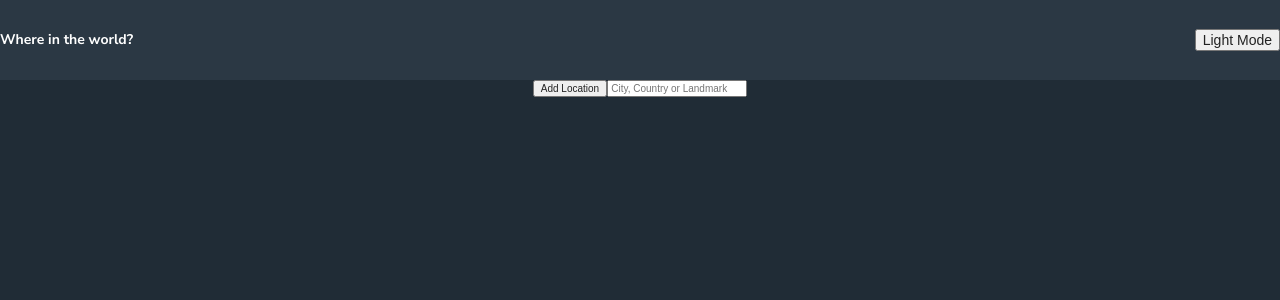
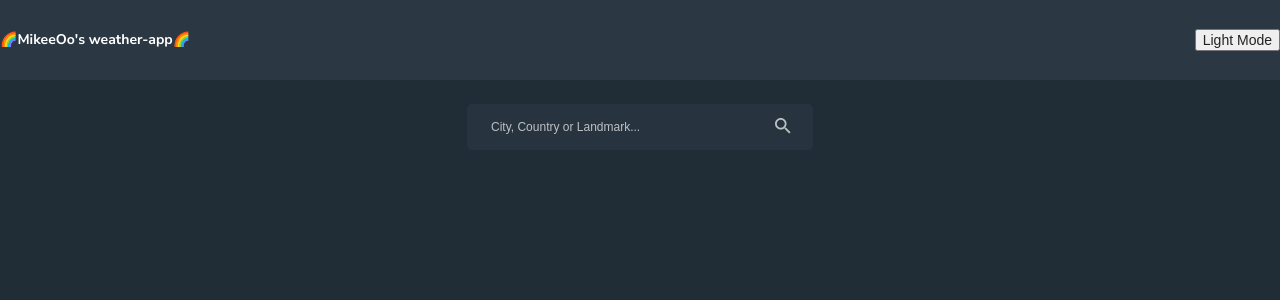
Before and after one commit to MikeeOo/weather-app, a React (Create React App) app: page / in a window 1280 px wide. Shown: the top 300 px of the page. Built offline with nearby package versions, Linux system fonts and the light colour scheme.

Commit message:
made some basic styles

```diff
--- a/src/components/Header.styled.ts
+++ b/src/components/Header.styled.ts
@@ -9,6 +9,8 @@ export const HeaderStyled = styled.header`
   display: flex;
   font-size: 1.4rem;
   font-weight: ${({theme}) => theme.weight.bold};
-  height: 80px;
+  height: 8rem;
+  //padding: 2em;
+  //padding: 2em;
   justify-content: space-between;
 `
--- a/src/components/Header.tsx
+++ b/src/components/Header.tsx
@@ -6,8 +6,8 @@ const Header = (): JSX.Element => {
       <HeaderStyled>
 
 
-          {/*<h1>🌈MikeeOo's weather-app xD🌈</h1>*/}
-          <h1>Where in the world?</h1>
+          <h1>🌈MikeeOo's weather-app🌈</h1>
+          {/*<h1>Where in the world?</h1>*/}
           <button>Light Mode</button>
       </HeaderStyled>
   );
--- a/src/components/Location.styled.ts
+++ b/src/components/Location.styled.ts
@@ -1,11 +1,13 @@
 import styled from "styled-components";
 
 export const LocationStyled = styled.div`
-  border: 2px dashed yellow;
-  background-color: ${({theme}) => theme.color};
-  width: 25%;
+  background-color: ${({theme}) => theme.color.secondary};
+  width: 26.4rem;
+  margin: 2.4rem auto 0 auto;
+  border-radius: 25px;
 
   img {
     width: 100%;
+    border-radius: 25px;
   }
 `
--- a/src/components/Location.tsx
+++ b/src/components/Location.tsx
@@ -14,6 +14,7 @@ const Location = (props: ILocationData): JSX.Element => {
   return (
 
       <LocationStyled>
+
 
           <img src={props.locationPicture} alt=""/>
           {props.locationName}
--- /dev/null
+++ b/src/components/LocationDisplay.styled.ts
@@ -0,0 +1,5 @@
+import styled from "styled-components";
+
+export const LocationDisplayStyled = styled.div`
+  padding: 0 0 2.4rem 0;
+`
--- a/src/components/LocationDisplay.tsx
+++ b/src/components/LocationDisplay.tsx
@@ -1,5 +1,7 @@
 import {useSelector} from "react-redux";
 import {locationDataArray as reduxLocationDataArray} from "../redux/locationDataSlice";
+
+import {LocationDisplayStyled} from "./LocationDisplay.styled";
 import Location from "./Location";
 
 const LocationDisplay = (): JSX.Element => {
@@ -7,7 +9,7 @@ const LocationDisplay = (): JSX.Element => {
     const locationDataArray = useSelector(reduxLocationDataArray)
 
   return (
-      <div>
+      <LocationDisplayStyled>
           {locationDataArray.map((location) =>
               <Location key={location.locationId}
                         locationId={location.locationId}
@@ -17,7 +19,7 @@ const LocationDisplay = (): JSX.Element => {
                         locationIcon={location.locationIcon}
                         locationPicture={location.locationPicture}/>
           )}
-      </div>
+      </LocationDisplayStyled>
   )
 }
 
--- a/src/components/LocationSearch.styled.ts
+++ b/src/components/LocationSearch.styled.ts
@@ -1,5 +1,59 @@
 import styled from "styled-components";
 
 export const LocationSearchStyled = styled.div`
-  text-align: center;
+  margin: 2.4rem 0 0 0;
+
+  form {
+    display: flex;
+    justify-content: center;
+  }
+
+  input[type="search"] {
+    border: none;
+    border-radius: 5px 0 0 5px;
+    background: ${({theme}) => theme.color.secondary};
+    color: ${({theme}) => theme.color.white};
+    font-size: 1.2rem;
+    padding: 1em 2em;
+    width: 20em;
+    border-top: 4px solid ${({theme}) => theme.color.secondary};
+    border-bottom: 4px solid ${({theme}) => theme.color.secondary};
+    opacity: .7;
+
+    &::placeholder {
+      color: ${({theme}) => theme.color.white};
+    }
+
+    &:focus {
+      opacity: 1;
+      border-top: 4px solid ${({theme}) => theme.color.primary};
+      border-bottom: 4px solid ${({theme}) => theme.color.primary};
+
+    }
+    &:hover {
+      opacity: 1;
+    }
+  }
+
+  button[type="submit"] {
+    border: none;
+    border-radius: 0 5px 5px 0;
+    background: ${({theme}) => theme.color.secondary};
+    border-top: 2px solid ${({theme}) => theme.color.secondary};
+    border-bottom: 2px solid ${({theme}) => theme.color.secondary};
+    border-right: 2px solid ${({theme}) => theme.color.secondary};
+    padding: 1em 2em;
+    opacity: .7;
+
+    &:active {
+      border-top: 2px solid ${({theme}) => theme.color.primary};
+      border-bottom: 2px solid ${({theme}) => theme.color.primary};
+      border-right: 2px solid ${({theme}) => theme.color.primary};
+    }
+
+    &:hover {
+      opacity: 1;
+    }
+
+  }
 `
--- a/src/components/LocationSearch.tsx
+++ b/src/components/LocationSearch.tsx
@@ -1,6 +1,8 @@
 import {SyntheticEvent, useState} from "react";
 import {useDispatch} from "react-redux";
 import {getLocationDataFromAPI} from "../api/thunks";
+
+import {ReactComponent as Search} from "../assets/search.svg"
 
 import {LocationSearchStyled} from "./LocationSearch.styled";
 
@@ -22,12 +24,11 @@ const LocationSearch = (): JSX.Element => {
 
           <form onSubmit={handleSubmit}>
 
-              <button>Add Location</button>
-              <input type="text"
+              <input type="search"
                      value={locationInput}
-                     placeholder={`City, Country or Landmark`}
-                     onChange={e => setLocationInput(e.target.value)}
-              />
+                     placeholder={`City, Country or Landmark...`}
+                     onChange={e => setLocationInput(e.target.value)}/>
+              <button type="submit"><Search/></button>
           </form>
       </LocationSearchStyled>
   )
--- a/src/pages/MainPage.styled.ts
+++ b/src/pages/MainPage.styled.ts
@@ -1,7 +1,7 @@
 import styled from "styled-components";
 
-export const MainPageStyled = styled.div`
+export const MainPageStyled = styled.div`\
   max-width: 100%;
   background-color: ${({theme}) => theme.color.primary};
-  height: 100vh;
+  min-height: 100vh;
 `
--- a/src/redux/locationDataSlice.ts
+++ b/src/redux/locationDataSlice.ts
@@ -22,7 +22,6 @@ const locationDataSlice = createSlice({
     },
     extraReducers: (builder): void => {
         builder.addCase(getLocationDataFromAPI.fulfilled, (state, action: IAction): void => {
-
             // console.log(state)
             // console.log(action.meta)
             // console.log(action.payload)
--- a/src/styles/theme.ts
+++ b/src/styles/theme.ts
@@ -3,6 +3,7 @@ export const theme = {
         primary: `#202C36`,
         secondary: `#2B3844`,
         white: `#FFFFFF`,
+        grey: `#808080`,
 
 
         log: `rgba(0, 255, 0, 0.2)`
```
Also changed, not shown: src/assets/search.svg (added).
